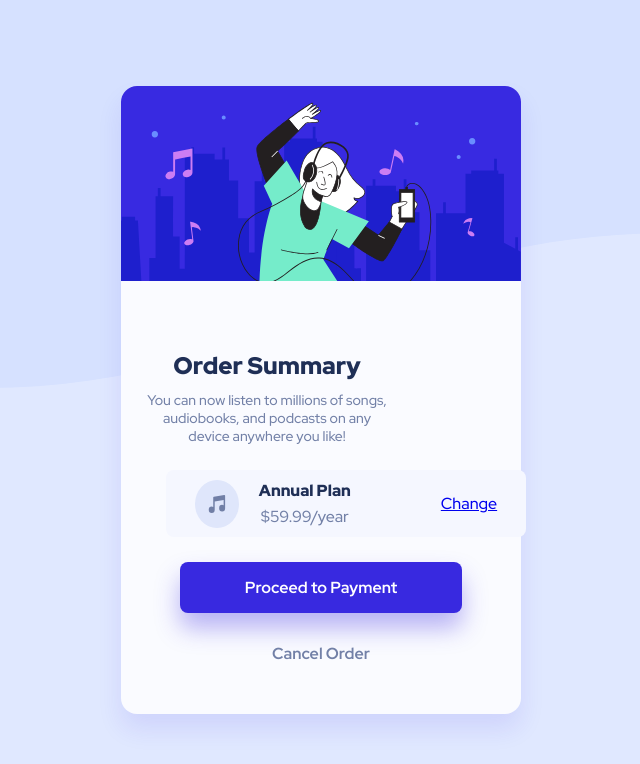
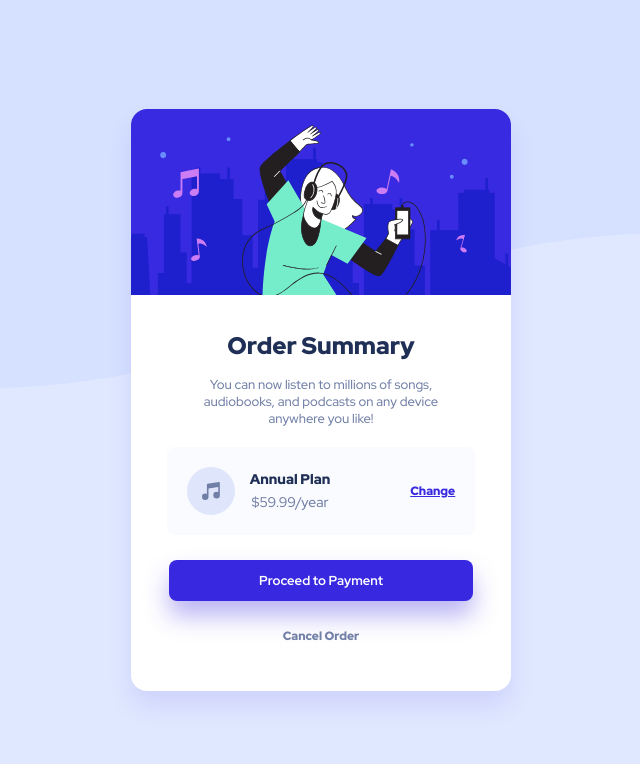
Before and after one commit to Codie123/order-summary-component-main, a plain HTML site: page index.html in a window 1280 px wide. Shown: the whole page, without its empty margins (319-959 px from the left). Drawn offline with Linux system fonts and the light colour scheme.

Commit message:
modified index.html,main.css

```diff
--- a/index.html
+++ b/index.html
@@ -26,7 +26,7 @@
           aria-hidden="true"
         />
       </div>
-      <div class="wrapper">
+
       <div class="container-2">
         <h1>Order Summary</h1>
         <p>
@@ -34,17 +34,12 @@
           any device anywhere you like!
         </p>
       </div>
-
+      <div class="wrapper">
         <div class="container-3">
-          <img
-            src="./images/icon-music.svg"
-            alt=""
-            aria-hidden="true"
-            width="48"
-            height="48"
-          />
+          <img src="./images/icon-music.svg" alt="" aria-hidden="true" />
           <div class="container-plans">
             <h2>Annual Plan</h2>
+
             <p>$59.99/year</p>
           </div>
 
--- a/main.css
+++ b/main.css
@@ -35,10 +35,10 @@ p {
   display: flex;
   flex-direction: column;
   align-items: center;
-  max-width: 400px;
+  max-width: 380px;
   height: fit-content;
   border-radius: 1rem;
-  background-color: hsl(225, 100%, 99%);
+  background-color: hsl(0deg 0% 100%);
 
   box-shadow: 0px 15px 1.5rem hsl(245deg 75% 52% / 10%);
 }
@@ -55,82 +55,96 @@ p {
   border-top-right-radius: 1rem;
 }
 .wrapper {
+  display: flex;
+  flex-direction: column;
+  align-items: center;
+  justify-content: space-around;
   padding: 20px;
 }
 .container-2 {
   display: flex;
-  margin-top: 2.125rem;
+  padding-top: 30px;
   flex-direction: column;
   align-items: center;
   text-align: center;
-  width: 70%;
+  width: 68%;
 }
 .container-2 h1 {
   font-size: 1.5rem;
   font-weight: 900;
-  margin: 10px;
+  padding-bottom: 15px;
   text-align: center;
+  color: hsl(223, 47%, 23%);
 }
 .container-2 p {
-  font-size: 14px;
+  font-size: 13px;
   color: hsl(224, 23%, 55%);
   font-weight: 500;
 }
 
 .container-3 {
   display: flex;
-  margin: 25px;
-  width: 100%;
+
+  padding: 20px;
+
   flex-direction: row;
   align-items: center;
   justify-content: center;
-  background-color: hsl(225, 100%, 98%);
+  background-color: hsl(225, 100%, 99%);
   border-radius: 0.5rem;
 }
 .container-3 img {
-  width: 44px;
-  margin-right: 10px;
+  width: 48px;
+  height: 48px;
+  /* margin-right: 10px; */
+}
+.container-plans {
+  display: flex;
+  padding-left: 15px;
+  flex-direction: column;
+  align-items: center;
 }
 
-.container-3 a {
-  padding-left: 80px;
-}
 .container-3 a:hover {
   text-decoration: none;
   color: #766cf1;
   transition: color 0.1s ease-out;
 }
-.container-plans {
-  display: flex;
-  margin: 10px;
-  flex-direction: column;
-  align-items: center;
-}
+
 .container-plans h2 {
   padding-bottom: 5px;
-  font-size: 1rem;
+  font-size: 0.875rem;
   font-weight: 900;
 }
 .container-plans p {
   color: hsl(224, 23%, 55%);
+  font-size: 0.875rem;
+}
+.container-3 a {
+  padding-left: 80px;
+  font-size: 0.75rem;
+  font-weight: 900;
+  color: hsl(245, 75%, 52%);
 }
 .container-4 {
   display: flex;
   width: 100%;
+  margin-top: 25px;
   flex-direction: column;
   align-items: center;
   justify-content: center;
 }
 .container-4 .btn-oc {
   background-color: hsl(245, 75%, 52%);
-  width: 70%;
+  width: 91%;
   color: white;
   border-radius: 0.5rem;
-  padding: 15px;
+  padding: 12px;
   text-align: center;
   text-decoration: none;
   box-shadow: 0 15px 1.5rem hsla(245, 75%, 52%, 0.35);
   font-weight: 700;
+  font-size: 0.8125rem;
 }
 .btn-oc:hover {
   transition: background-color 0.1s ease-out;
@@ -138,11 +152,12 @@ p {
 }
 .btn-w {
   margin: 15px;
-  padding: 15px;
+  padding: 12px;
   text-align: center;
   text-decoration: none;
   color: hsl(224, 23%, 55%);
-  font-weight: 700;
+  font-weight: 900;
+  font-size: 0.75rem;
 }
 .btn-w:hover {
   color: black;
```
Lines whose indentation alone changed are shown as unchanged.
